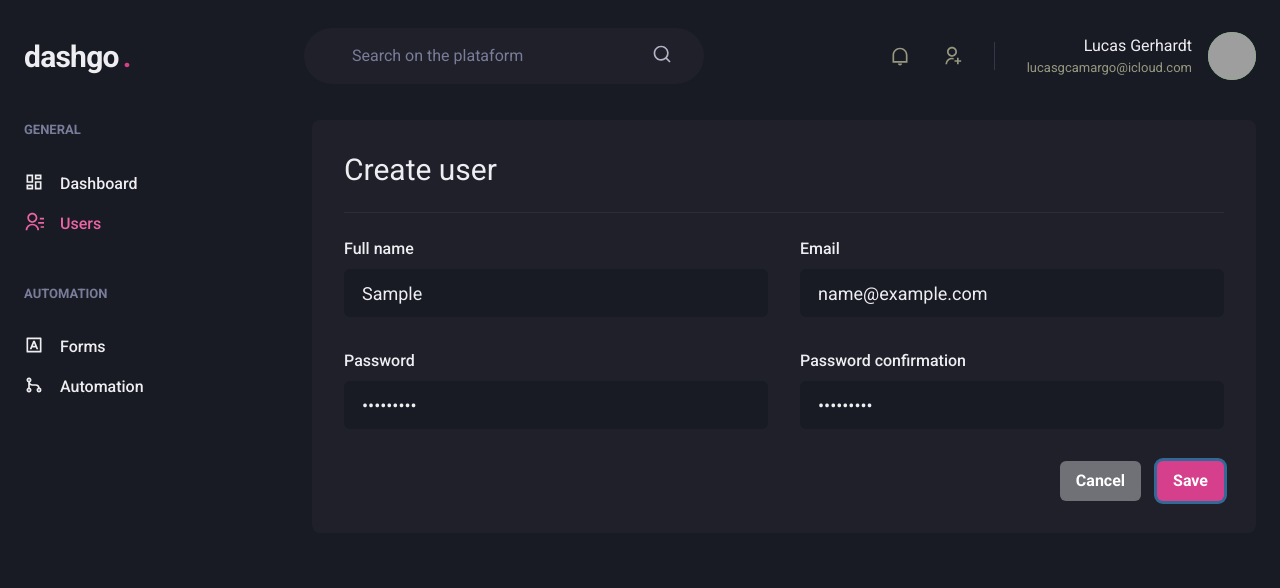
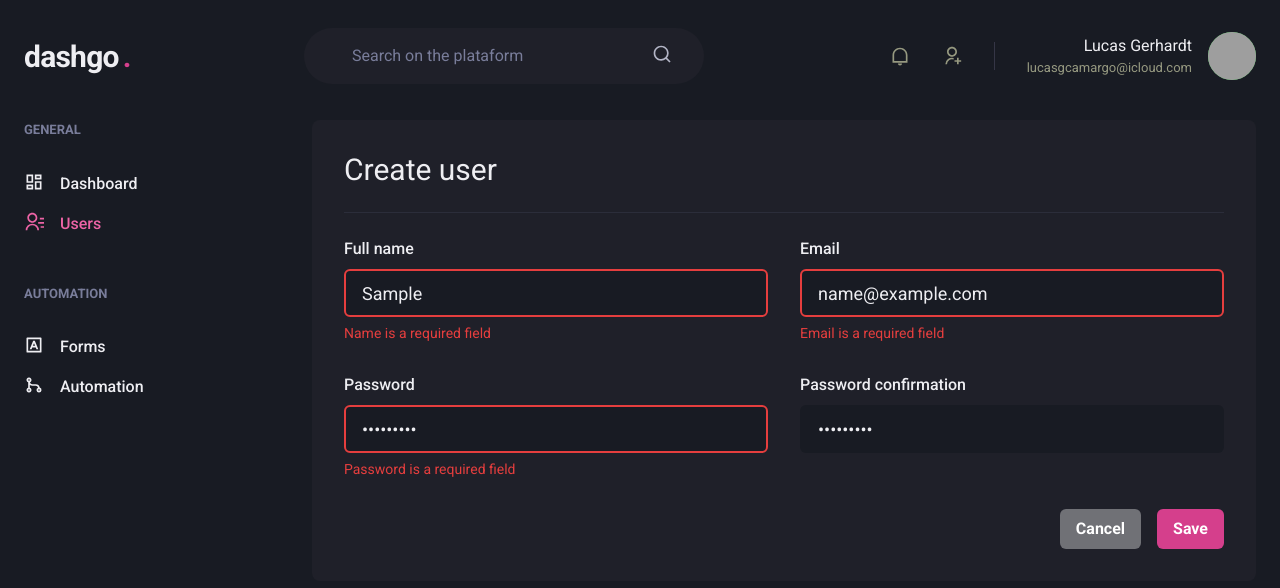
Before and after one commit to camarguin/dashgo, a Next.js app: page /users/create in a window 1280 px wide. Both pictures are taken after typing "Sample", "name@example.com", "Sample123", "Sample123" into the empty fields and a click on the button "Save". Shown: the top 588 px of the page. Built offline with nearby package versions, Linux system fonts and the light colour scheme; grey boxes are pictures that could not be loaded.

Commit message:
Added forms and validation

```diff
--- a/package.json
+++ b/package.json
@@ -13,13 +13,16 @@
     "@chakra-ui/react": "^1.6.4",
     "@emotion/react": "^11.4.0",
     "@emotion/styled": "^11.3.0",
+    "@hookform/resolvers": "^2.8.0",
     "apexcharts": "^3.27.3",
     "framer-motion": "^4.1.17",
     "next": "11.0.1",
     "react": "17.0.2",
     "react-apexcharts": "^1.3.9",
     "react-dom": "17.0.2",
-    "react-icons": "^4.2.0"
+    "react-hook-form": "^7.13.0",
+    "react-icons": "^4.2.0",
+    "yup": "^0.32.9"
   },
   "devDependencies": {
     "@types/node": "^15.14.0",
--- a/src/components/Form/Input.tsx
+++ b/src/components/Form/Input.tsx
@@ -1,13 +1,15 @@
-import { FormControl, FormLabel, Input as ChakraInput, InputProps as ChakraInputProps } from '@chakra-ui/react';
+import { FormControl, FormErrorMessage, FormLabel, Input as ChakraInput, InputProps as ChakraInputProps } from '@chakra-ui/react';
+import { FieldError } from 'react-hook-form';
 
 interface InputProps extends ChakraInputProps {
   name: string;
   label?: string;
+  error?: FieldError;
 }
 
-const Input = ({ name, label, ...rest }: InputProps) => {
+const Input = ({ name, label, error, ...rest }: InputProps) => {
   return (
-    <FormControl>
+    <FormControl isInvalid={!!error}>
       {!!label && <FormLabel htmlFor={name}>{label}</FormLabel>}
       <ChakraInput
         id={name}
@@ -19,6 +21,7 @@ const Input = ({ name, label, ...rest }: InputProps) => {
         size="lg"
         {...rest}
       />
+      {!!error && <FormErrorMessage>{error.message}</FormErrorMessage>}
     </FormControl>
   );
 };
--- a/src/components/Header/SearchBox.tsx
+++ b/src/components/Header/SearchBox.tsx
@@ -1,8 +1,19 @@
 import { Flex, Icon, Input } from "@chakra-ui/react";
+import { useRef, useState } from "react";
 import { RiSearchLine } from 'react-icons/ri';
 
+// Controlled components
+// Uncontrolled components
+
+// Imperative vs Declarative
 
 const SearchBox = () => {
+  // const [search, setSearch] = useState('');
+
+  const searchInputRef = useRef<HTMLInputElement>(null)
+
+  // searchInputRef.current.value (Imperative)
+
   return (
     <Flex
       as="label"
@@ -24,6 +35,7 @@ const SearchBox = () => {
         _placeholder={{ color: 'gray.400' }}
         px="4"
         mr="4"
+        ref={searchInputRef}
       />
       <Icon as={RiSearchLine} fontSize="20" />
     </Flex>
--- a/src/pages/users/create.tsx
+++ b/src/pages/users/create.tsx
@@ -1,26 +1,52 @@
 import Link from "next/link";
 import { Box, Button, Divider, Flex, Heading, HStack, SimpleGrid, VStack } from "@chakra-ui/react";
+import { SubmitHandler, useForm } from 'react-hook-form'
+import { yupResolver } from '@hookform/resolvers/yup'
+import * as yup from 'yup';
 import Input from "../../components/Form/Input";
 import Header from "../../components/Header";
 import Sidebar from "../../components/Sidebar";
 
+type CreateUserFormData = {
+  name: string;
+  email: string;
+  password: string;
+  password_confirmation: string;
+}
+
+const createUserFormSchema = yup.object().shape({
+  name: yup.string().required('Name is a required field'),
+  email: yup.string().required('Email is a required field').email('Email is invalid'),
+  password: yup.string().required('Password is a required field').min(6, 'Minimum 6 characters'),
+  password_confirmation: yup.string().oneOf([null, yup.ref('password')], 'The password needs to be the same')
+})
+
 export default function UserCreate() {
+  const { register, handleSubmit, formState } = useForm({
+    resolver: yupResolver(createUserFormSchema)
+  })
+
+  const handleCreateUser: SubmitHandler<CreateUserFormData> = async (values) => {
+    await new Promise(resolve => setTimeout(resolve, 2000));
+    console.log(values)
+  }
+
   return (
     <Box>
       <Header />
       <Flex w="100%" my="6" maxWidth={1480} mx="auto" px="6">
         <Sidebar />
-        <Box flex="1" borderRadius={8} bg="gray.800" p={["6", "8"]}>
+        <Box as="form" flex="1" borderRadius={8} bg="gray.800" p={["6", "8"]} onSubmit={handleSubmit(handleCreateUser)}>
           <Heading size="lg" fontWeight="normal">Create user</Heading>
           <Divider my="6" borderColor="gray.700" />
           <VStack spacing="8">
             <SimpleGrid minChildWidth="240px" spacing={["6", "8"]} w="100%">
-              <Input name="name" label="Full name" />
-              <Input name="email" type="email" label="Email" />
+              <Input name="name" label="Full name" error={formState.errors.name}{...register('name')} />
+              <Input name="email" type="email" label="Email" error={formState.errors.email}{...register('email')} />
             </SimpleGrid>
             <SimpleGrid minChildWidth="240px" spacing={["6", "8"]} w="100%">
-              <Input name="password" type="password" label="Password" />
-              <Input name="password_confirmation" type="password" label="Password confirmation" />
+              <Input name="password" type="password" label="Password" error={formState.errors.password}{...register('password')} />
+              <Input name="password_confirmation" type="password" label="Password confirmation" error={formState.errors.password_confirmation} {...register('password_confirmation')} />
             </SimpleGrid>
           </VStack>
           <Flex mt="8" justify="flex-end">
@@ -28,7 +54,7 @@ export default function UserCreate() {
               <Link href="/users" passHref>
                 <Button as="a" colorScheme="whiteAlpha">Cancel</Button>
               </Link>
-              <Button colorScheme="pink">Save</Button>
+              <Button type="submit" colorScheme="pink" isLoading={formState.isSubmitting}>Save</Button>
             </HStack>
           </Flex>
         </Box>
```
Also changed, not shown: src/pages/index.tsx (+29 -4 lines), 1 other file (tests, documents, lock files or other folders).
